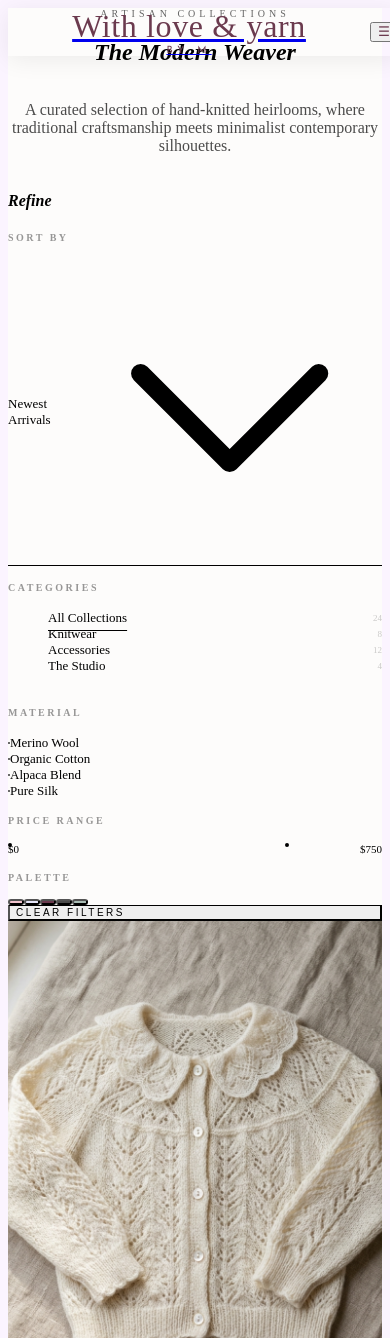
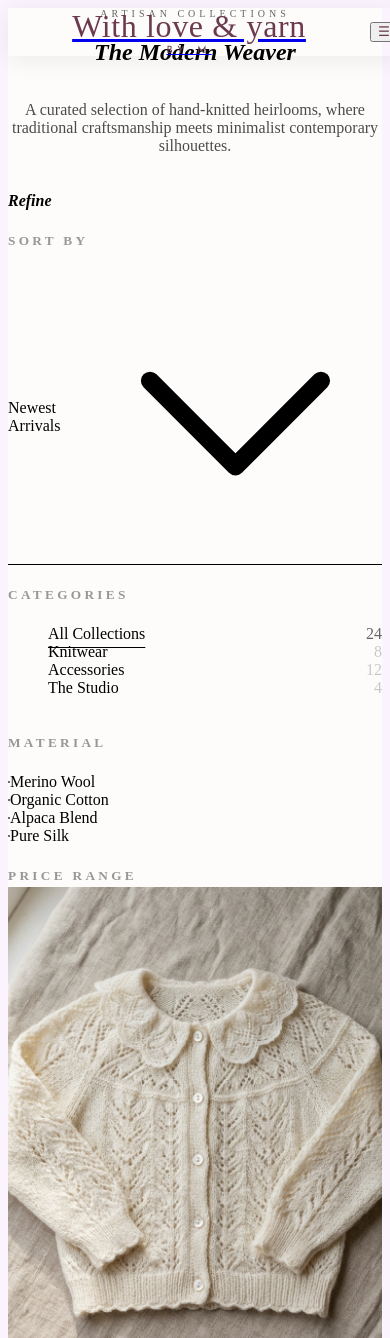
Before and after one commit to mshaikh19/with-love-and-yarn-by-m, a React (Vite) app in the folder frontend/: page /shop in a window 390 px wide. Shown: the top 1338 px of the page. Built offline with nearby package versions, Linux system fonts and the light colour scheme; a web font is replaced by a local one.

Commit message:
feature: shop fucntionality

```diff
--- a/frontend/src/components/shop/Sidebar.jsx
+++ b/frontend/src/components/shop/Sidebar.jsx
@@ -1,18 +1,27 @@
-import React from 'react';
+import React, { useState } from 'react';
 
 const Sidebar = () => {
+  const [activeCategory, setActiveCategory] = useState('All Collections');
+  const [activeMaterials, setActiveMaterials] = useState(['Organic Cotton']);
+  const [activeColor, setActiveColor] = useState('');
+  const [isSortOpen, setIsSortOpen] = useState(false);
+  const [activeSort, setActiveSort] = useState('Newest Arrivals');
+  const [minPrice, setMinPrice] = useState(0);
+  const [maxPrice, setMaxPrice] = useState(750);
+  const MAX = 750;
+
   const categories = [
-    { name: 'All Collections', count: 24, active: true },
+    { name: 'All Collections', count: 24 },
     { name: 'Knitwear', count: 8 },
     { name: 'Accessories', count: 12 },
     { name: 'The Studio', count: 4 }
   ];
 
   const materials = [
-    { name: 'Merino Wool', active: false },
-    { name: 'Organic Cotton', active: true },
-    { name: 'Alpaca Blend', active: false },
-    { name: 'Pure Silk', active: false }
+    { name: 'Merino Wool' },
+    { name: 'Organic Cotton' },
+    { name: 'Alpaca Blend' },
+    { name: 'Pure Silk' }
   ];
 
   const palette = [
@@ -23,37 +32,99 @@ const Sidebar = () => {
     { name: 'Sage', hex: '#A8BCB4' }
   ];
 
+  const sortOptions = ['Newest Arrivals', 'Price: Low to High', 'Price: High to Low'];
+
+  const toggleMaterial = (matName) => {
+    setActiveMaterials(prev =>
+      prev.includes(matName) ? prev.filter(m => m !== matName) : [...prev, matName]
+    );
+  };
+
+  const clearFilters = () => {
+    setActiveCategory('All Collections');
+    setActiveMaterials([]);
+    setActiveColor('');
+    setActiveSort('Newest Arrivals');
+    setMinPrice(0);
+    setMaxPrice(750);
+  };
+
+  const handleMinChange = (e) => {
+    if (e.target.value === '') {
+      setMinPrice('');
+      return;
+    }
+    const val = Number(e.target.value);
+    const limit = maxPrice === '' ? MAX : maxPrice;
+    setMinPrice(Math.max(0, Math.min(val, limit - 10)));
+  };
+
+  const handleMaxChange = (e) => {
+    if (e.target.value === '') {
+      setMaxPrice('');
+      return;
+    }
+    const val = Number(e.target.value);
+    const limit = minPrice === '' ? 0 : minPrice;
+    setMaxPrice(Math.min(MAX, Math.max(val, limit + 10)));
+  };
+
   return (
-    <div className="flex flex-col space-y-12 lg:pr-10 sticky top-32">
+    <div className="flex flex-col space-y-10 lg:pr-6 sticky top-32 max-h-[calc(100vh-8rem)] overflow-y-auto pb-8 pr-2"
+      style={{ scrollbarWidth: 'thin', scrollbarColor: 'rgba(0,0,0,0.1) transparent' }}>
       {/* Header */}
       <div>
         <h4 className="font-serif text-3xl italic text-tertiary mb-8">Refine</h4>
 
         {/* Sort By (Minimalist Style) */}
-        <div className="space-y-4 mb-10">
-          <h5 className="text-[10px] font-black uppercase tracking-[0.25em] text-tertiary opacity-40">
+        <div className="space-y-4 mb-10 relative">
+          <h5 className="text-xs font-black uppercase tracking-[0.25em] text-tertiary opacity-40">
             Sort By
           </h5>
-          <div className="relative group cursor-pointer border-b border-tertiary/10 pb-2 flex justify-between items-center transition-all hover:border-tertiary">
-            <span className="text-[13px] font-medium text-tertiary">Newest Arrivals</span>
-            <svg className="w-4 h-4 text-tertiary/40 group-hover:rotate-180 transition-transform duration-500" fill="none" viewBox="0 0 24 24" stroke="currentColor">
+          <div
+            className="group cursor-pointer border-b border-tertiary/10 pb-2 flex justify-between items-center transition-all hover:border-tertiary"
+            onClick={() => setIsSortOpen(!isSortOpen)}
+          >
+            <span className="text-sm font-medium text-tertiary">{activeSort}</span>
+            <svg className={`w-4 h-4 text-tertiary/40 transition-transform duration-300 ${isSortOpen ? 'rotate-180' : ''}`} fill="none" viewBox="0 0 24 24" stroke="currentColor">
               <path strokeLinecap="round" strokeLinejoin="round" strokeWidth="1.5" d="M19 9l-7 7-7-7" />
             </svg>
           </div>
+          {/* Dropdown for Sort */}
+          {isSortOpen && (
+            <div className="absolute z-10 w-full bg-[#FDFCFB] border border-tertiary/10 shadow-lg rounded mt-1 py-2">
+              {sortOptions.map(option => (
+                <div
+                  key={option}
+                  className="px-4 py-2 text-sm text-tertiary hover:bg-tertiary/5 cursor-pointer transition-colors"
+                  onClick={() => {
+                    setActiveSort(option);
+                    setIsSortOpen(false);
+                  }}
+                >
+                  {option}
+                </div>
+              ))}
+            </div>
+          )}
         </div>
 
         {/* Categories */}
         <div className="space-y-6">
-          <h5 className="text-[10px] font-black uppercase tracking-[0.25em] text-tertiary opacity-40">
+          <h5 className="text-xs font-black uppercase tracking-[0.25em] text-tertiary opacity-40">
             Categories
           </h5>
           <ul className="space-y-4">
             {categories.map((cat) => (
-              <li key={cat.name} className="flex justify-between items-center group cursor-pointer">
-                <span className={`text-[13px] font-medium transition-colors ${cat.active ? 'text-deepRose underline underline-offset-8 decoration-deepRose/30' : 'text-textLight hover:text-tertiary'}`}>
+              <li
+                key={cat.name}
+                className="flex justify-between items-center group cursor-pointer"
+                onClick={() => setActiveCategory(cat.name)}
+              >
+                <span className={`text-sm font-medium transition-colors ${activeCategory === cat.name ? 'text-deepRose underline underline-offset-8 decoration-deepRose/30' : 'text-textLight hover:text-tertiary'}`}>
                   {cat.name}
                 </span>
-                <span className="text-[9px] font-black text-textLight opacity-20">
+                <span className={`text-xs font-black transition-colors ${activeCategory === cat.name ? 'text-deepRose opacity-60' : 'text-textLight opacity-20'}`}>
                   {cat.count}
                 </span>
               </li>
@@ -64,55 +135,122 @@ const Sidebar = () => {
 
       {/* Materials (Custom Circle Checkboxes) */}
       <div className="space-y-6">
-        <h5 className="text-[10px] font-black uppercase tracking-[0.25em] text-tertiary opacity-40">
+        <h5 className="text-xs font-black uppercase tracking-[0.25em] text-tertiary opacity-40">
           Material
         </h5>
         <div className="space-y-4">
-          {materials.map((mat) => (
-            <label key={mat.name} className="flex items-center space-x-3 group cursor-pointer">
-              <div className={`w-5 h-5 rounded-full border transition-all duration-300 flex items-center justify-center ${mat.active ? 'border-deepRose bg-deepRose' : 'border-tertiary/20 group-hover:border-tertiary'}`}>
-                {mat.active && <div className="w-1.5 h-1.5 rounded-full bg-white animate-scale" />}
-              </div>
-              <span className={`text-[13px] font-medium transition-colors ${mat.active ? 'text-tertiary' : 'text-textLight group-hover:text-tertiary'}`}>
-                {mat.name}
-              </span>
-            </label>
-          ))}
+          {materials.map((mat) => {
+            const isActive = activeMaterials.includes(mat.name);
+            return (
+              <label
+                key={mat.name}
+                className="flex items-center space-x-3 group cursor-pointer"
+                onClick={(e) => {
+                  e.preventDefault();
+                  toggleMaterial(mat.name);
+                }}
+              >
+                <div className={`w-5 h-5 rounded-full border transition-all duration-300 flex items-center justify-center ${isActive ? 'border-deepRose bg-deepRose' : 'border-tertiary/20 group-hover:border-tertiary'}`}>
+                  {isActive && <div className="w-1.5 h-1.5 rounded-full bg-white animate-scale" />}
+                </div>
+                <span className={`text-sm font-medium transition-colors ${isActive ? 'text-tertiary' : 'text-textLight group-hover:text-tertiary'}`}>
+                  {mat.name}
+                </span>
+              </label>
+            );
+          })}
         </div>
       </div>
 
       {/* Price Range */}
       <div className="space-y-6">
-        <h5 className="text-[10px] font-black uppercase tracking-[0.25em] text-tertiary opacity-40">
+        <h5 className="text-xs font-black uppercase tracking-[0.25em] text-tertiary opacity-40">
           Price Range
         </h5>
-        <div className="px-1">
-          <div className="h-1 bg-tertiary/5 rounded-full relative mb-6">
-            <div className="absolute left-0 right-1/4 h-full bg-deepRose/20 rounded-full" />
-            <div className="absolute left-0 w-4 h-4 -top-1.5 bg-white border-2 border-deepRose rounded-full shadow-md cursor-grab active:cursor-grabbing" />
-            <div className="absolute right-1/4 w-4 h-4 -top-1.5 bg-white border-2 border-deepRose rounded-full shadow-md cursor-grab active:cursor-grabbing" />
+        <div className="px-1 mt-2">
+          <div className="relative h-1 bg-tertiary/10 rounded-lg mb-6">
+            <div
+              className="absolute h-full bg-deepRose/40 rounded-full pointer-events-none"
+              style={{ left: `${((minPrice || 0) / MAX) * 100}%`, right: `${100 - ((maxPrice || 0) / MAX) * 100}%` }}
+            ></div>
+            <input
+              type="range"
+              min="0"
+              max={MAX}
+              value={minPrice === '' ? 0 : minPrice}
+              onChange={handleMinChange}
+              className="absolute w-full h-1 appearance-none bg-transparent pointer-events-none accent-deepRose"
+              style={{ zIndex: (minPrice || 0) > MAX - 100 ? 5 : 3 }}
+            />
+            <input
+              type="range"
+              min="0"
+              max={MAX}
+              value={maxPrice === '' ? MAX : maxPrice}
+              onChange={handleMaxChange}
+              className="absolute w-full h-1 appearance-none bg-transparent pointer-events-none accent-deepRose"
+              style={{ zIndex: 4 }}
+            />
+            <style>{`
+              input[type=range]::-webkit-slider-thumb {
+                pointer-events: auto;
+              }
+              input[type=range]::-moz-range-thumb {
+                pointer-events: auto;
+              }
+              /* Hide number input spinners */
+              input[type="number"]::-webkit-inner-spin-button,
+              input[type="number"]::-webkit-outer-spin-button {
+                -webkit-appearance: none;
+                margin: 0;
+              }
+              input[type="number"] {
+                -moz-appearance: textfield;
+              }
+            `}</style>
           </div>
-          <div className="flex justify-between items-center text-[11px] font-bold text-tertiary/60">
-            <span>$0</span>
-            <span>$750</span>
+          <div className="flex justify-between items-center text-sm font-bold text-tertiary/60 mt-4">
+            <div className="flex items-center gap-1">
+              <span>$</span>
+              <input
+                type="number"
+                min="0"
+                max={MAX}
+                value={minPrice}
+                onChange={handleMinChange}
+                className="w-12 bg-transparent border-b border-tertiary/20 focus:outline-none focus:border-tertiary text-center transition-colors"
+              />
+            </div>
+            <div className="flex items-center gap-1">
+              <span>$</span>
+              <input
+                type="number"
+                min="0"
+                max={MAX}
+                value={maxPrice}
+                onChange={handleMaxChange}
+                className="w-12 bg-transparent border-b border-tertiary/20 focus:outline-none focus:border-tertiary text-center transition-colors"
+              />
+            </div>
           </div>
         </div>
       </div>
 
       {/* Palette */}
       <div className="space-y-6">
-        <h5 className="text-[10px] font-black uppercase tracking-[0.25em] text-tertiary opacity-40">
+        <h5 className="text-xs font-black uppercase tracking-[0.25em] text-tertiary opacity-40">
           Palette
         </h5>
-        <div className="flex flex-wrap gap-4">
+        <div className="flex flex-wrap gap-4 pl-4">
           {palette.map((color) => (
             <button
               key={color.name}
-              className="group relative w-7 h-7 rounded-full transition-all duration-500 hover:scale-125 focus:ring-2 focus:ring-deepRose focus:ring-offset-2"
+              className={`group relative w-7 h-7 rounded-full transition-all duration-500 hover:scale-110 focus:outline-none ${activeColor === color.name ? 'ring-2 ring-offset-2 ring-deepRose scale-110 shadow-md' : 'shadow-sm'}`}
               style={{ backgroundColor: color.hex }}
               title={color.name}
+              onClick={() => setActiveColor(activeColor === color.name ? '' : color.name)}
             >
-              <span className="absolute -top-8 left-1/2 -translate-x-1/2 bg-tertiary text-white text-[8px] font-black px-2 py-1 rounded opacity-0 group-hover:opacity-100 transition-opacity whitespace-nowrap">
+              <span className="absolute -top-8 left-1/2 -translate-x-1/2 bg-tertiary text-white text-[10px] font-black px-2 py-1 rounded opacity-0 group-hover:opacity-100 transition-opacity whitespace-nowrap pointer-events-none">
                 {color.name}
               </span>
             </button>
@@ -120,9 +258,12 @@ const Sidebar = () => {
         </div>
       </div>
 
-      <button className="pt-8 border-t border-tertiary/5 w-full flex items-center justify-between group transition-all">
-        <span className="text-[10px] font-black uppercase tracking-[0.25em] text-tertiary">Clear Filters</span>
-        <div className="w-8 h-8 rounded-full bg-[#f8f6f4] flex items-center justify-center text-tertiary group-hover:bg-deepRose group-hover:text-white transition-all transform group-hover:rotate-180">
+      <button
+        onClick={clearFilters}
+        className="pt-6 border-t border-tertiary/5 w-full flex items-center justify-between group transition-all mt-4"
+      >
+        <span className="text-xs font-black uppercase tracking-[0.25em] text-tertiary group-hover:text-deepRose transition-colors">Clear Filters</span>
+        <div className="w-8 h-8 rounded-full bg-[#f8f6f4] flex items-center justify-center text-tertiary group-hover:bg-deepRose group-hover:text-white transition-all transform group-hover:rotate-180 shadow-sm">
           <svg className="w-3 h-3" fill="none" viewBox="0 0 24 24" stroke="currentColor">
             <path strokeLinecap="round" strokeLinejoin="round" strokeWidth="3" d="M6 18L18 6M6 6l12 12" />
           </svg>
```
Also changed, not shown: frontend/src/components/home/InfoSection.jsx (deleted, +0 -26 lines), frontend/src/components/ui/Button.jsx (deleted, +0 -7 lines), frontend/src/components/ui/ProductCard.jsx (deleted, +0 -27 lines), frontend/src/components/ui/SectionTitle.jsx (deleted, +0 -7 lines), frontend/src/components/ui/WaveDivider.jsx (deleted, +0 -12 lines), frontend/src/data/products.js (deleted, +0 -13 lines), frontend/src/hooks/useInView.js (deleted, +0 -17 lines).
